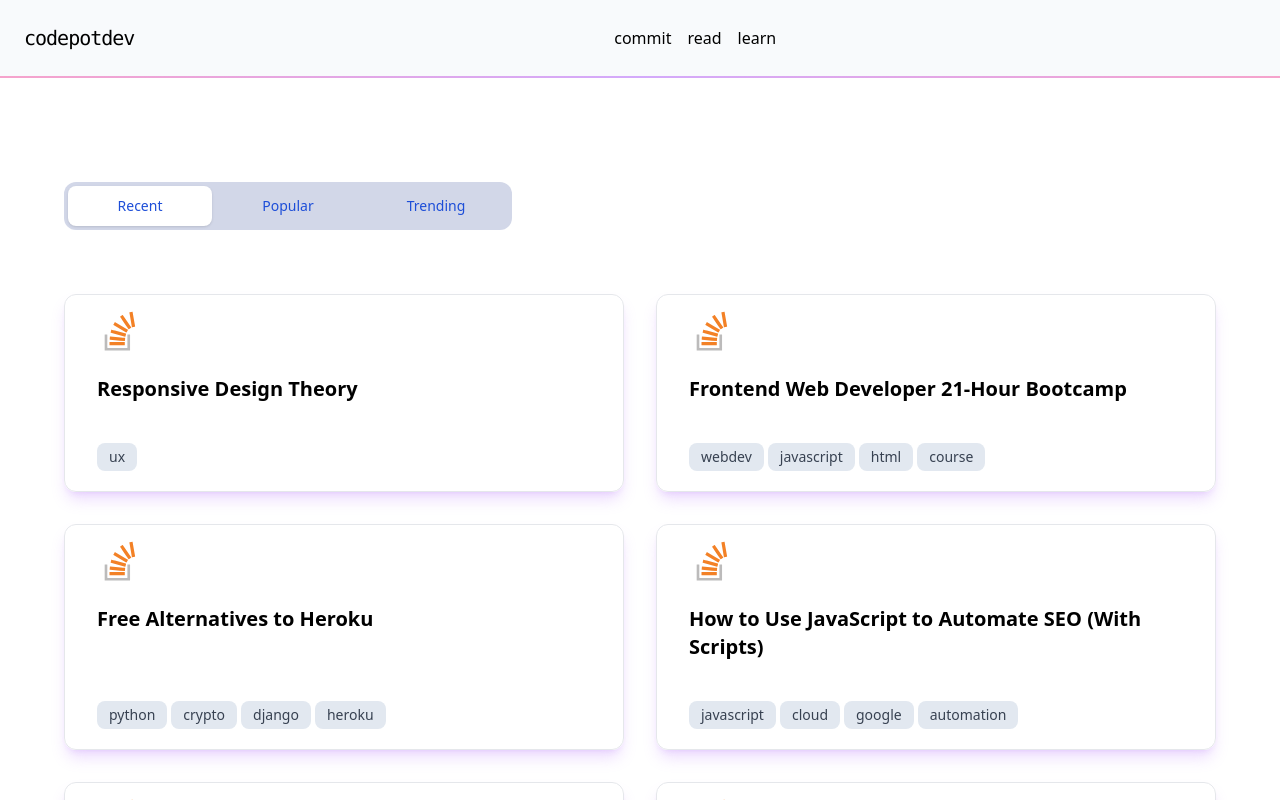
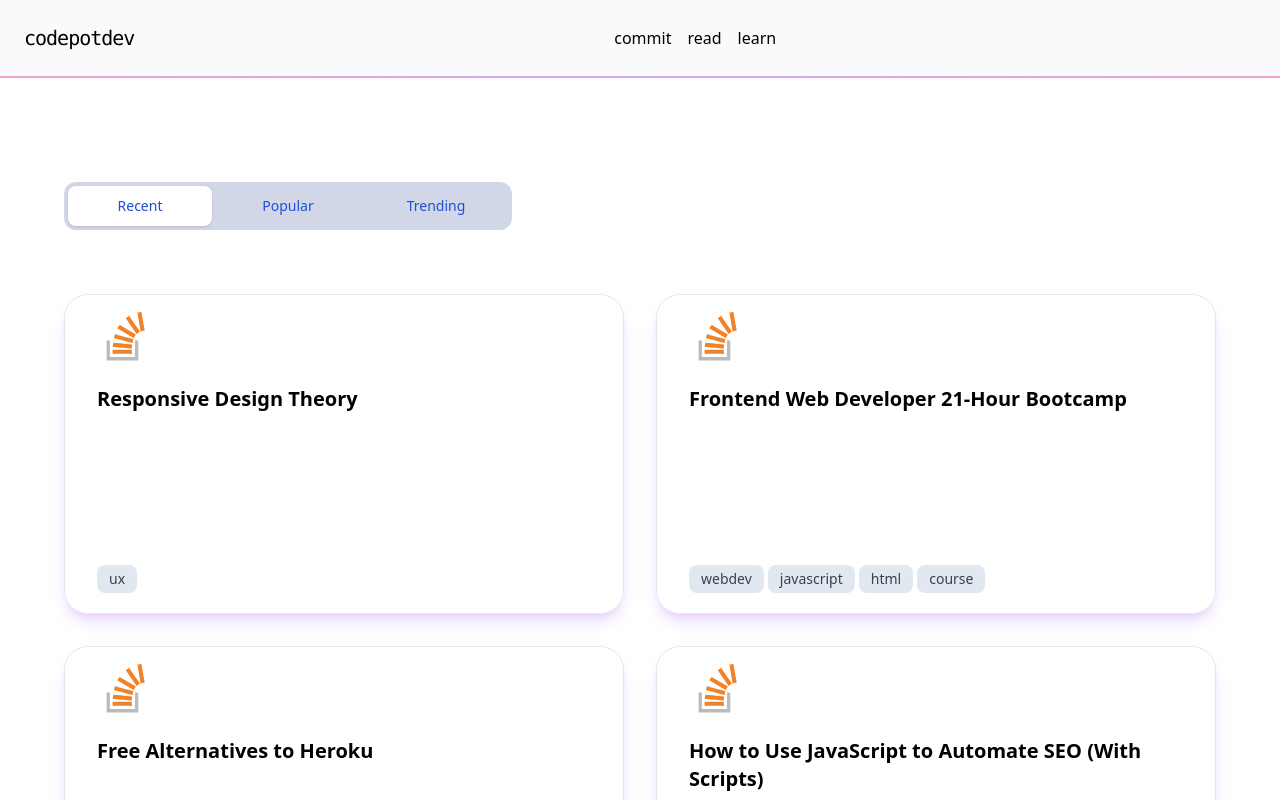
Before and after one commit to Codepotdev/codepot, a Next.js app in the folder site/: page /read in a window 1280 px wide. Built offline with nearby package versions, Linux system fonts and the light colour scheme.

Commit message:
code cleanup

```diff
--- a/site/components/card/Card.jsx
+++ b/site/components/card/Card.jsx
@@ -20,17 +20,13 @@ export default function Card({ title, description, image, tags, link, id }) {
         }}
         as={`/contributions/${id}`}
       >
-        <div className="flex flex-col rounded-xl overflow-hidden p-2 shadow-lg shadow-purple-400/30 hover:shadow-fuchsia-500/30 hover: border border-fuchsia-00 cursor-pointer">
+        <div className="flex flex-col h-80 rounded-3xl overflow-hidden p-2 shadow-lg shadow-purple-400/30 hover:shadow-fuchsia-500/30 hover: border border-fuchsia-00 cursor-pointer">
           <div className="flex flex-row px-6 py-2 justify-between items-center">
-            {image && (
-              <Image src={image} height={40} width={40} alt="stackoverflow" />
-            )}
+            {image && <Image src={image} height={50} width={50} />}
           </div>
           <div className="px-6 py-4">
             <div className="font-bold text-xl mb-2">{title}</div>
-            <p className="text-gray-700">
-              {description ? description.slice(0, 100) : ""}
-            </p>
+            <p className="text-gray-700">{description}</p>
           </div>
           <div className="mb-auto"></div>
           <div className="px-6 pt-4 pb-2">
--- a/site/components/filters/Filters.jsx
+++ b/site/components/filters/Filters.jsx
@@ -12,8 +12,6 @@ export default function Filters() {
     { name: "Popular", url: "/popular", id: 2 },
     { name: "Trending", url: "/trending", id: 3 },
   ]);
-
-  console.log(categories);
 
   return (
     <div className="w-full max-w-md px-2 py-16 sm:px-0">
--- a/site/components/grid/Grid.jsx
+++ b/site/components/grid/Grid.jsx
@@ -1,7 +1,6 @@
 import Card from "@components/card/Card";
 
 export default function Grid({ cardData }) {
-  console.log(cardData)
   return (
     <>
       <div className="grid gap-8 sm:grid-cols-2 md:grid-cols-2 lg:grid-cols-3 xl:grid-cols-4 2xl:grid-cols-5">
--- a/site/pages/commit/trending.jsx
+++ b/site/pages/commit/trending.jsx
@@ -1,5 +1,4 @@
 import Home from "@pages/index.jsx";
-import shuffleArray from "@lib/shuffle";
 
 export async function getStaticProps() {
   const getRepositories = await fetch("http://localhost:8080/trending");
--- a/site/pages/index.jsx
+++ b/site/pages/index.jsx
@@ -1,5 +1,4 @@
 import Grid from "@components/grid/Grid";
-import shuffleArray from "@lib/shuffle";
 
 export async function getStaticProps() {
   const getRepositories = await fetch("http://localhost:8080/trending");
@@ -8,7 +7,6 @@ export async function getStaticProps() {
 
   const response = [...getRepositoriesResponse];
 
-  shuffleArray(response);
   return {
     props: { cardData: response },
   };
```
